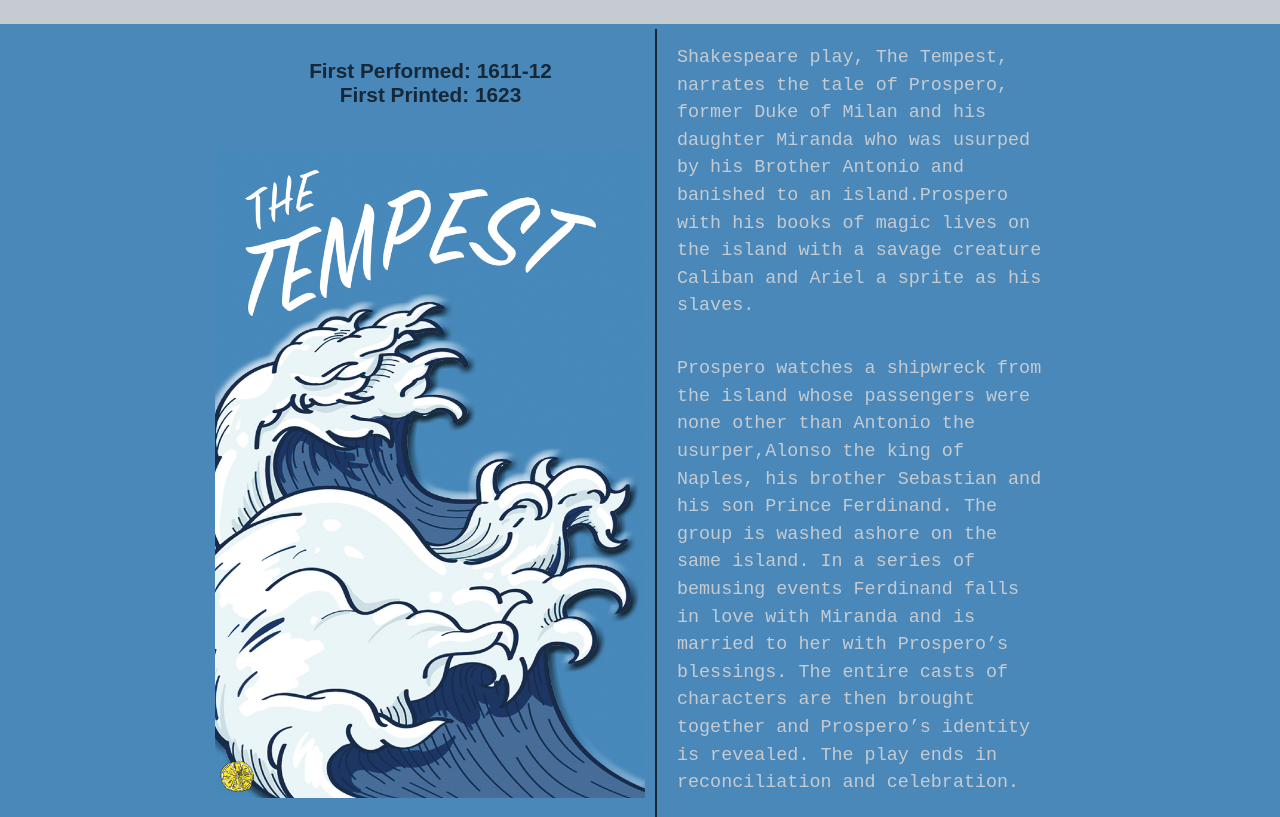
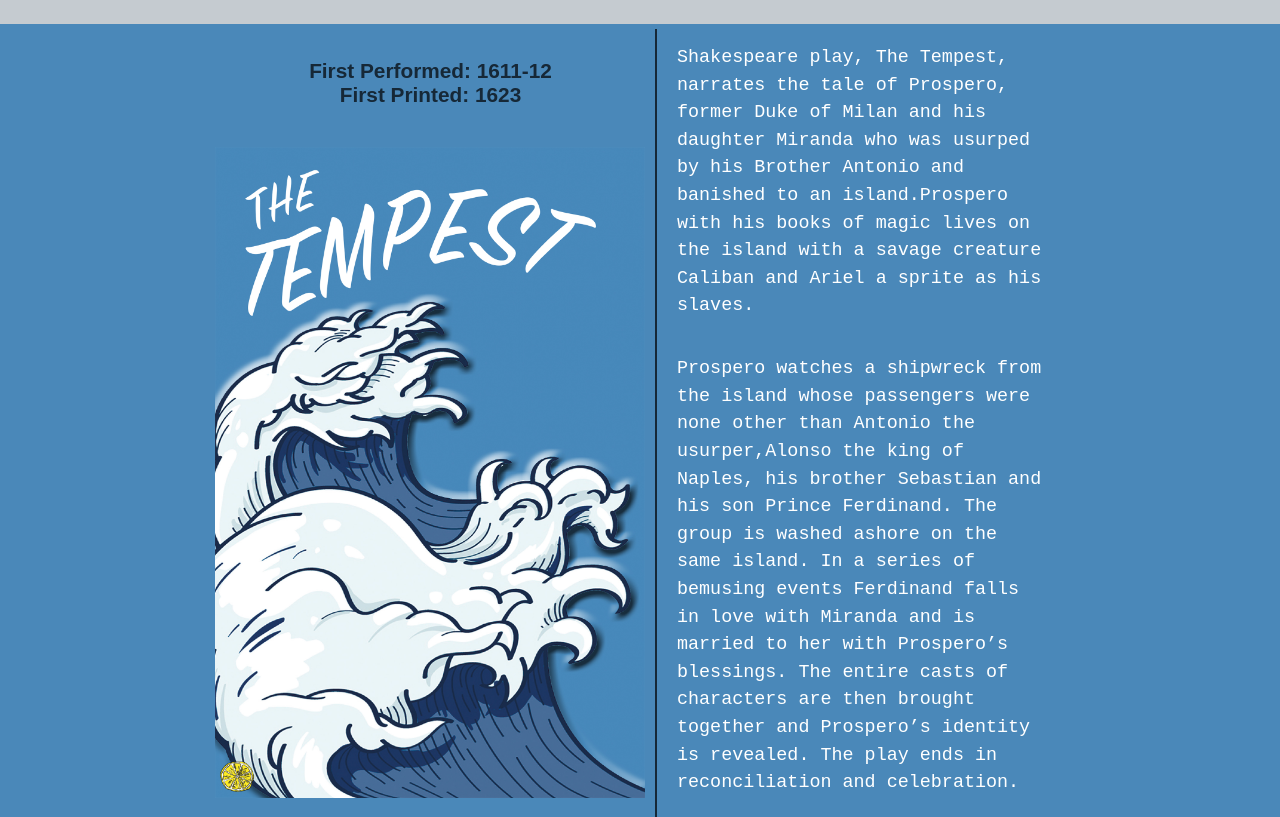
Before and after one commit to nancycolbert/nancycolbert.github.io, a plain HTML site: page docs/index.html in a window 1280 px wide. Shown: the part 86-903 px from the top of the page. Drawn offline with Linux system fonts and the light colour scheme.

Commit message:
Update homepage.css

```diff
--- a/docs/css/homepage.css
+++ b/docs/css/homepage.css
@@ -37,7 +37,7 @@ margin-top: 0;
   margin-bottom:5px;
   padding: 15px;
   margin-left: 5px;
-  color: #c5cbd0;
+  color: white;
   font-size: 115%;
   line-height: 1.5;
 }
```
